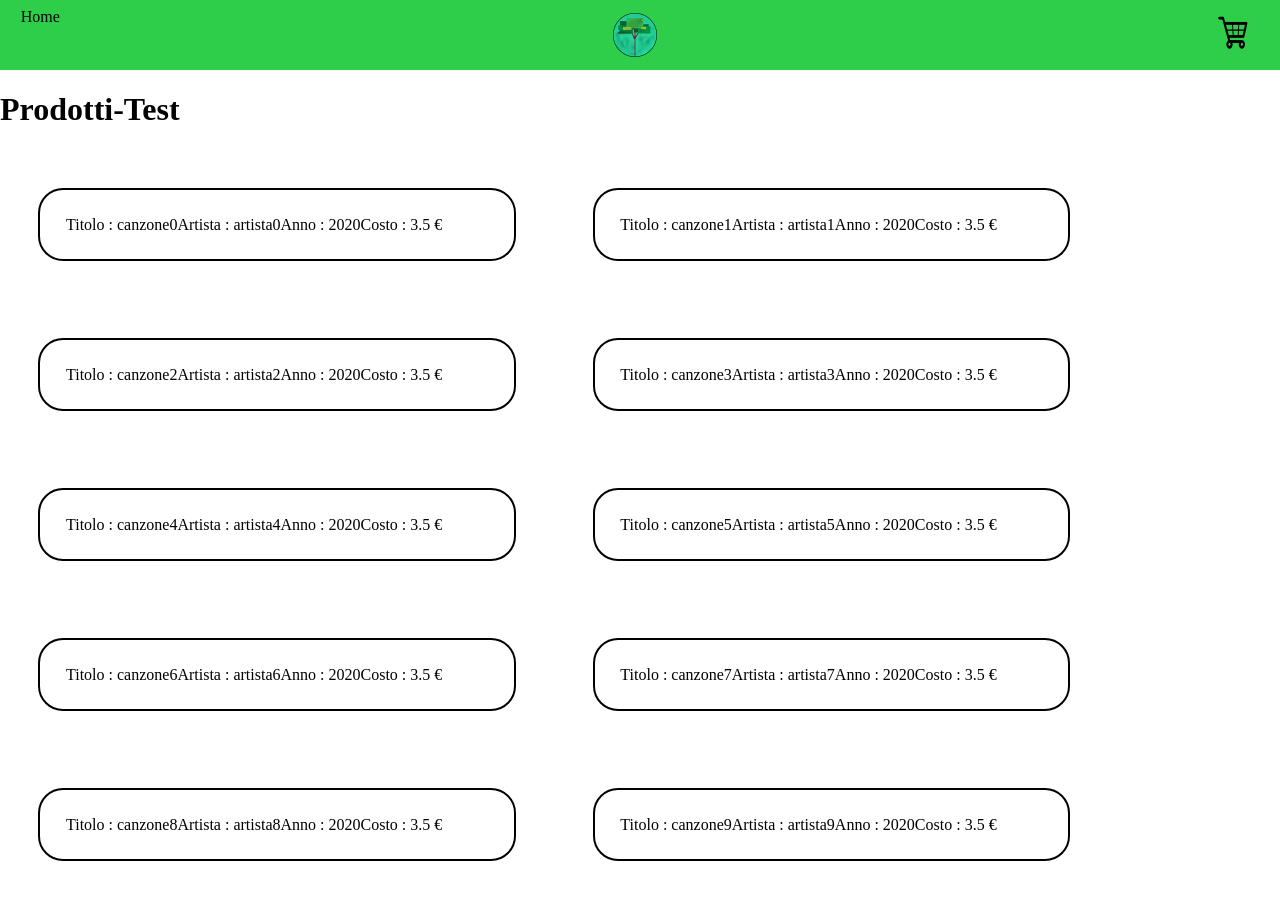
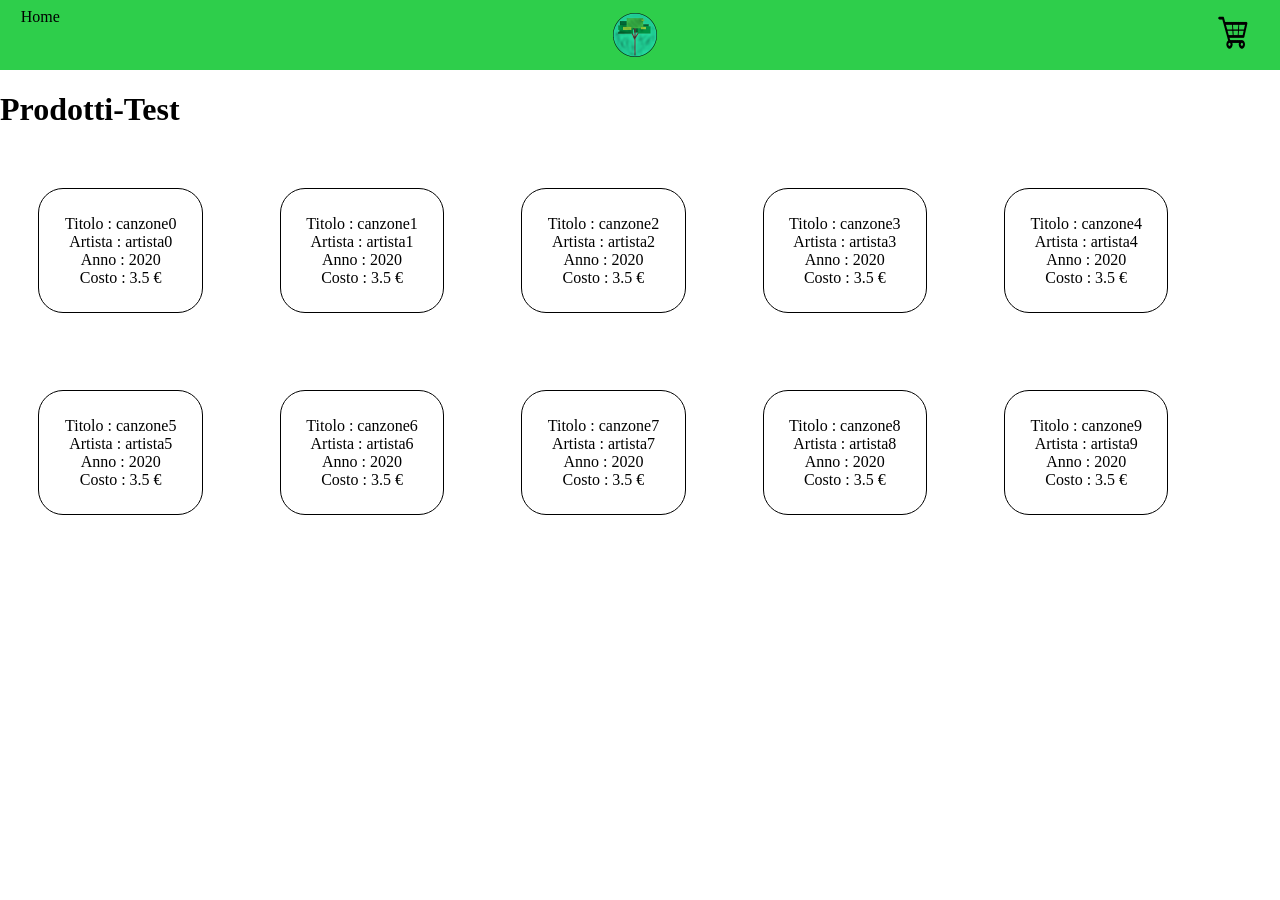
Before and after one commit to fradale2000/E-TreeMusic, a PHP site: page /prodotti.html in a window 1280 px wide. After the commit the page ends 515 px from the top, so only its background shows below. Run offline with PHP 8.4, Linux system fonts and the light colour scheme.

Commit message:
commit sviluppo

```diff
--- a/prodotti.js
+++ b/prodotti.js
@@ -34,6 +34,7 @@ for (let i = 0; i < lista_prodotti.length; i++) {
     console.log(prod);
     let prodotto = document.createElement("div");
     prodotto.classList.add("song");
+    prodotto.setAttribute("id",prod.IDProd);
     let titolo = document.createElement("span");
     titolo.innerHTML= `<span>Titolo : ${prod.Titolo}</span>`;
     let artista = document.createElement("span");
--- a/style.css
+++ b/style.css
@@ -57,15 +57,23 @@ a {
 }
 
  .song{
-  height: 10%;
-  width: 33%;
-  border-radius: 25px;
+  /*
   border-color: black;
   display: flex;
   text-align: center;
   margin: 3%;
   padding: 2%;
   border: solid black 2px;
+  align-items: center;
+  justify-content: center; */
+  border-radius: 25px;
+  display: flex;
+  text-align: center;
+  align-items: center;
+  flex-direction: column;
+  margin: 3%;
+  padding: 2%;
+  border: solid 1px black;
  }
 
  /* .navbar{
```
